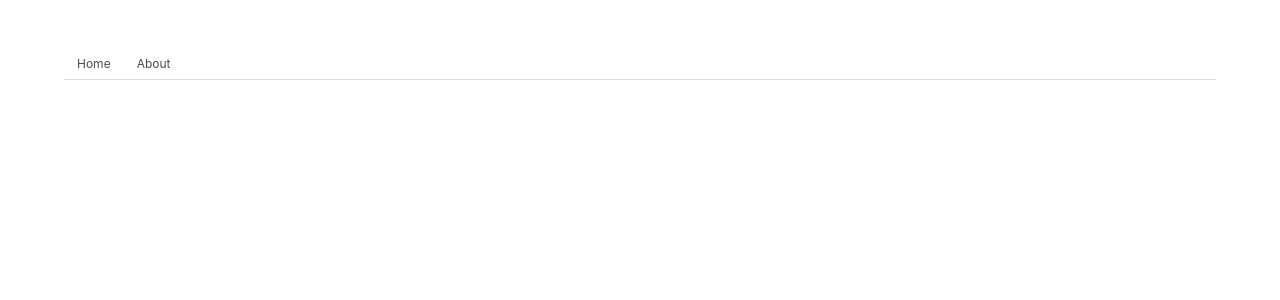
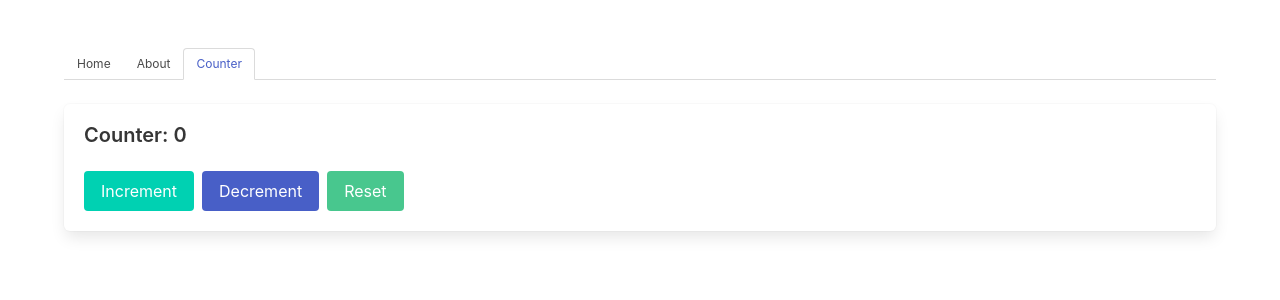
Before and after one commit to peterdierx/vue-playground, a Vue app: page /counter in a window 1280 px wide. Shown: the top 300 px of the page. Built offline with nearby package versions, Linux system fonts and the light colour scheme.

Commit message:
counter component

```diff
--- /dev/null
+++ b/src/components/Counter.vue
@@ -0,0 +1,32 @@
+<template>
+  <div class='box'>
+    <h5 class='title is-5'>Counter: {{ counter }}</h5>
+    <div class='buttons'>
+      <span @click='increment' class='button is-primary'>Increment</span>
+      <span @click='decrement' class='button is-link'>Decrement</span>
+      <span @click='reset'     class='button is-success'>Reset</span>
+    </div>
+  </div>
+</template>
+
+<script>
+  export default {
+    name: 'Counter',
+    data() {
+      return {
+        counter: 0
+      }
+    },
+    methods: {
+      increment() {
+        this.counter++
+      },
+      decrement() {
+        this.counter--
+      },
+      reset() {
+        this.counter = 0
+      }
+    }
+  }
+</script>
--- a/src/views/Playground.vue
+++ b/src/views/Playground.vue
@@ -2,7 +2,8 @@
   <div class='tabs is-small is-boxed'>
     <ul>
       <router-link to='/'>Home</router-link>
-      <router-link to='/about' active-class='is-active' tag='li'><a>About</a></router-link>
+      <router-link to='/about'   active-class='is-active' tag='li'><a>About</a></router-link>
+      <router-link to='/counter' active-class='is-active' tag='li'><a>Counter</a></router-link>
     </ul>
   </div>
 </template>
```
Also changed, not shown: src/router.js (+6 -2 lines), 1 other file (tests, documents, lock files or other folders).
